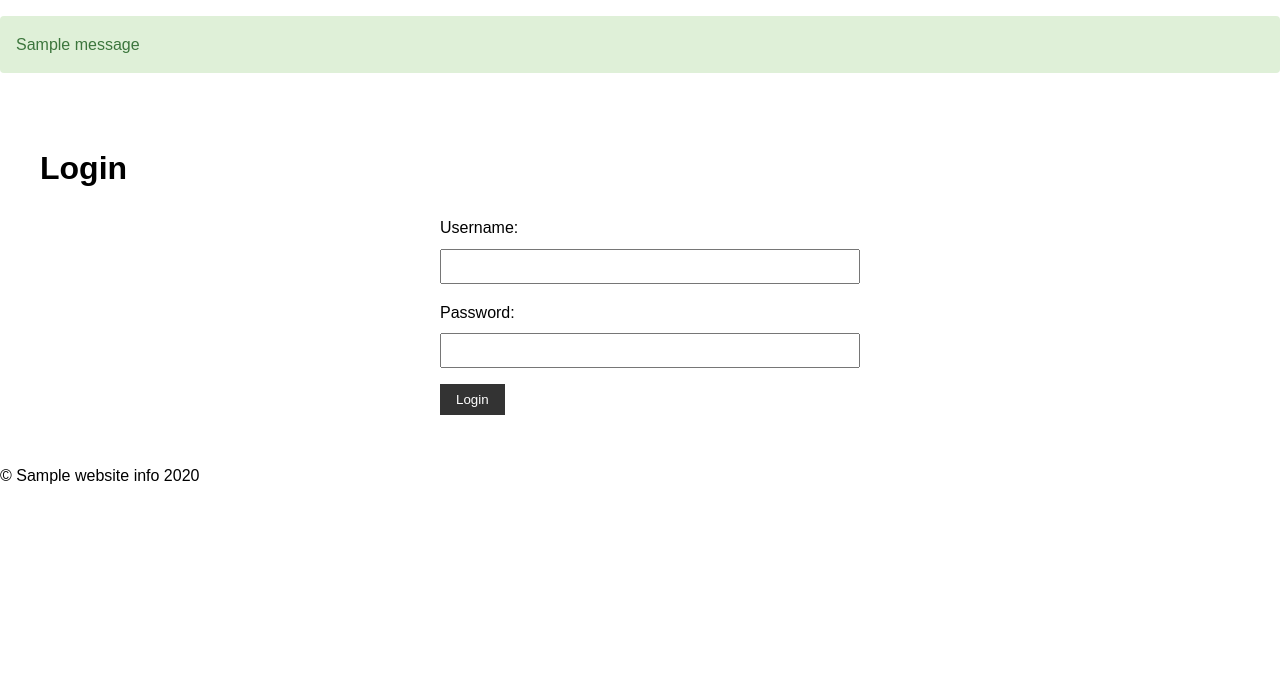
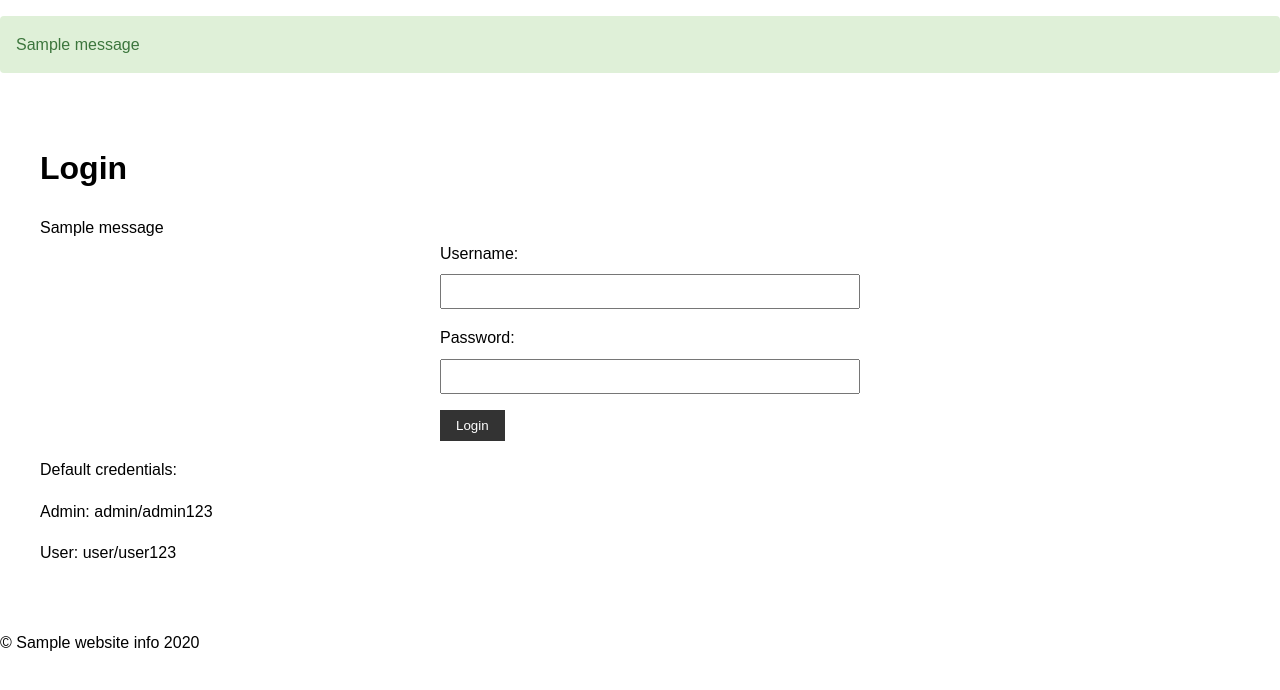
Before and after one commit to pratikshatiwari/pythonapp1, a Flask app: template templates/login.html in a window 1280 px wide. Shown: the part 58-748 px from the top of the page. Run offline with Flask 3, Linux system fonts and the light colour scheme; the template is opened without the code that fills it: most values are stand-ins (such as "Sample title", 1, 10 or a date in 2020); one stand-in notice (Sample message) is shown.

Commit message:
Update login.html

```diff
--- a/templates/login.html
+++ b/templates/login.html
@@ -1,16 +1,30 @@
 {% extends "base.html" %}
 {% block title %}Login{% endblock %}
 {% block content %}
+    <div class="login-container">
         <h1>Login</h1>
+        {% with messages = get_flashed_messages(with_categories=true) %}
+            {% if messages %}
+                {% for category, message in messages %}
+                    <div class="alert alert-{{ category }}">{{ message }}</div>
+                {% endfor %}
+            {% endif %}
+        {% endwith %}
         <form method="POST">
-        <div>
+            <div class="form-group">
                 <label for="username">Username:</label>
                 <input type="text" id="username" name="username" required>
             </div>
-        <div>
+            <div class="form-group">
                 <label for="password">Password:</label>
                 <input type="password" id="password" name="password" required>
             </div>
             <button type="submit">Login</button>
         </form>
+        <div class="login-help">
+            <p>Default credentials:</p>
+            <p>Admin: admin/admin123</p>
+            <p>User: user/user123</p>
+        </div>
+    </div>
 {% endblock %}
```
Lines whose indentation alone changed are shown as unchanged.
